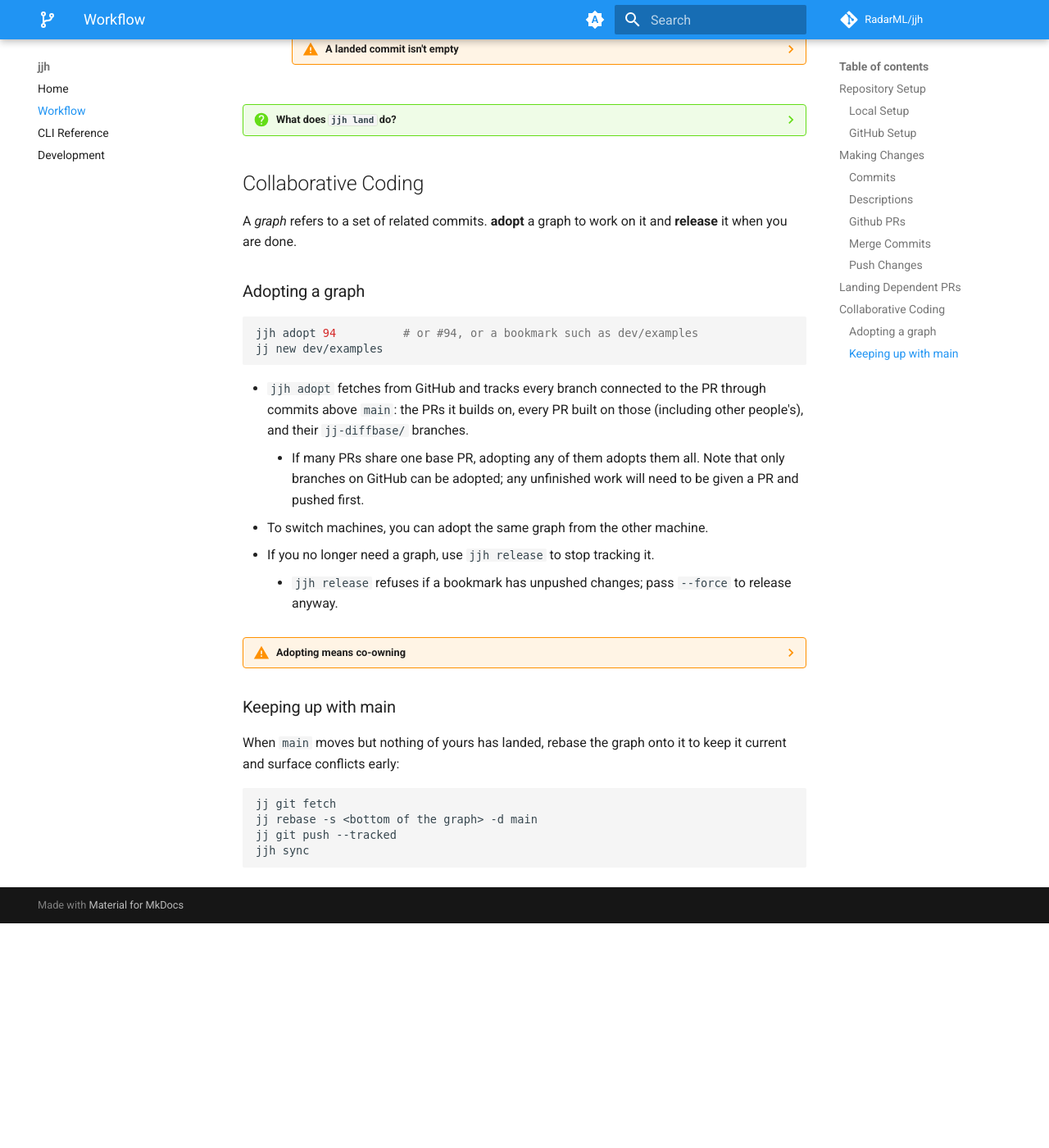
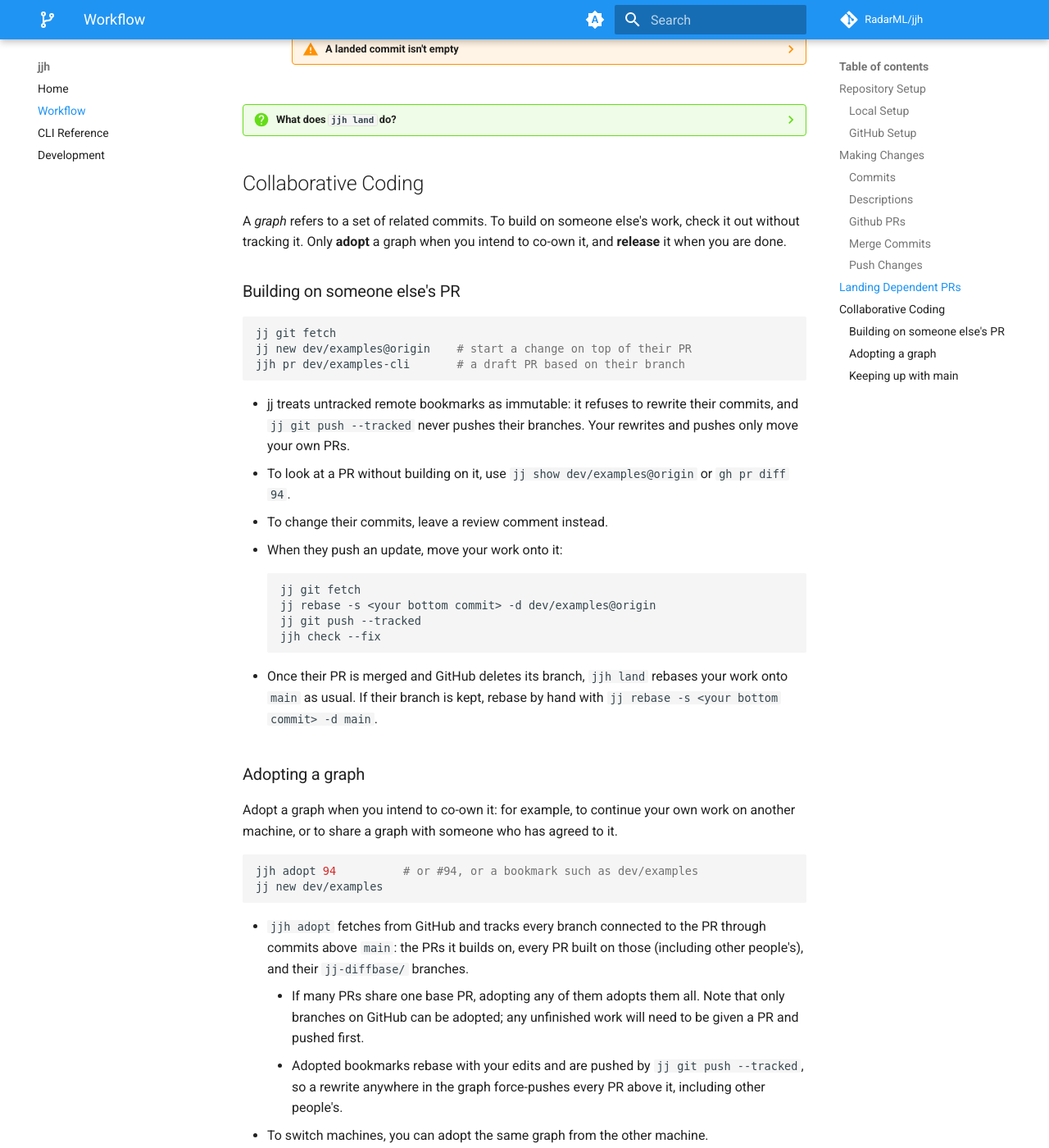
Before and after one commit to RadarML/jjh, an MkDocs documentation site: the page built from docs/workflow.md, in a window 1280 px wide and 1400 px high, scrolled down 5600 px. Shown: the whole window at 82% size. Built offline with MkDocs 1.6.1 and Material for MkDocs 9.7.7, drawn with Linux system fonts in a browser that asks for light colours; some web fonts are replaced; comment, search, counter and statistics services are not loaded; before the commit the page ends 6726 px from its top, so only the background shows below that; some of the changed text lies outside the part shown.

Commit message:
Add a jjh agent skill (#25)
Add `skills/jjh/SKILL.md`, an agent skill that covers the workflow rules agents tend to get wrong (one commit per PR, no trailers or footers, `jjh pr` instead of `gh pr create`, `jj git push --tracked`, running pre-commit by hand) and the common tasks, linking to the Markdown version of the workflow guide for everything else. It follows the `skills/*/SKILL.md` layout, so `gh skill install RadarML/jjh jjh` finds it and `gh skill update` tracks releases.

The README and docs explain how to install it, and suggest a `CLAUDE.md`/`AGENTS.md` line for repositories that use `jjh`, since agents only load a skill when they judge that its description matches the task.

The workflow guide also gains a section on building on someone else's PR without tracking it (`jj new <bookmark>@origin`), since jj treats untracked remote bookmarks as immutable and never pushes them. Adopting is now described as co-owning a graph on purpose, such as moving to another machine, because a rewrite in an adopted graph force-pushes other people's PRs.

````diff
--- a/docs/workflow.md
+++ b/docs/workflow.md
@@ -335,9 +335,33 @@ Merge bottom-up on GitHub, running `jjh land` after each merge. Note that `jjh l
 
 ## Collaborative Coding
 
-A *graph* refers to a set of related commits. **adopt** a graph to work on it and **release** it when you are done.
+A *graph* refers to a set of related commits. To build on someone else's work, check it out without tracking it. Only **adopt** a graph when you intend to co-own it, and **release** it when you are done.
+
+### Building on someone else's PR
+
+```sh
+jj git fetch
+jj new dev/examples@origin    # start a change on top of their PR
+jjh pr dev/examples-cli       # a draft PR based on their branch
+```
+
+- jj treats untracked remote bookmarks as immutable: it refuses to rewrite their commits, and `jj git push --tracked` never pushes their branches. Your rewrites and pushes only move your own PRs.
+- To look at a PR without building on it, use `jj show dev/examples@origin` or `gh pr diff 94`.
+- To change their commits, leave a review comment instead.
+- When they push an update, move your work onto it:
+
+    ```sh
+    jj git fetch
+    jj rebase -s <your bottom commit> -d dev/examples@origin
+    jj git push --tracked
+    jjh check --fix
+    ```
+
+- Once their PR is merged and GitHub deletes its branch, `jjh land` rebases your work onto `main` as usual. If their branch is kept, rebase by hand with `jj rebase -s <your bottom commit> -d main`.
 
 ### Adopting a graph
+
+Adopt a graph when you intend to co-own it: for example, to continue your own work on another machine, or to share a graph with someone who has agreed to it.
 
 ```sh
 jjh adopt 94          # or #94, or a bookmark such as dev/examples
@@ -346,6 +370,7 @@ jj new dev/examples
 
 - `jjh adopt` fetches from GitHub and tracks every branch connected to the PR through commits above `main`: the PRs it builds on, every PR built on those (including other people's), and their `jj-diffbase/` branches.
     - If many PRs share one base PR, adopting any of them adopts them all. Note that only branches on GitHub can be adopted; any unfinished work will need to be given a PR and pushed first.
+    - Adopted bookmarks rebase with your edits and are pushed by `jj git push --tracked`, so a rewrite anywhere in the graph force-pushes every PR above it, including other people's.
 - To switch machines, you can adopt the same graph from the other machine.
 - If you no longer need a graph, use `jjh release` to stop tracking it.
     - `jjh release` refuses if a bookmark has unpushed changes; pass `--force` to release anyway.
@@ -372,3 +397,5 @@ jj rebase -s <bottom of the graph> -d main
 jj git push --tracked
 jjh sync
 ```
+
+If your graph builds on someone else's PR, wait for them to rebase it, then [move your work onto theirs](#building-on-someone-elses-pr).
````
Also changed, not shown: README.md (+5 -0 lines), docs/index.md (+19 -1 lines), skills/jjh/SKILL.md (added, +148 -0 lines).
